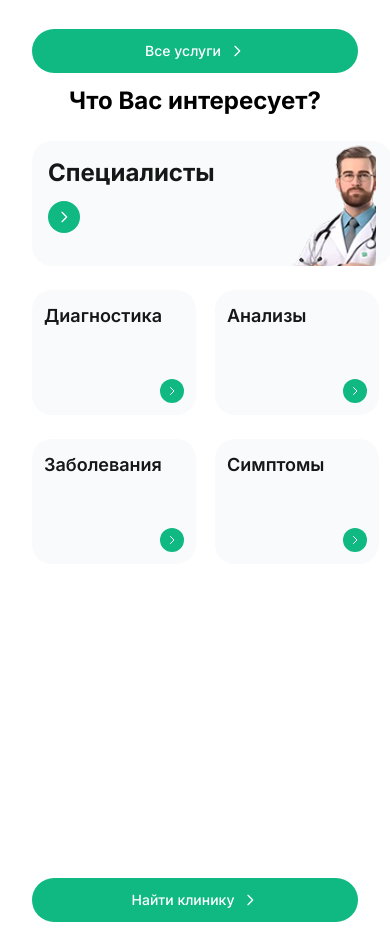
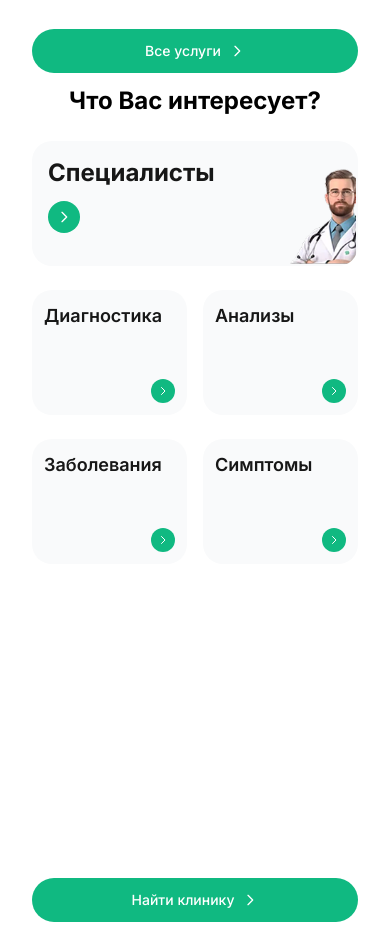
Before and after one commit to Vlad-a-1132/altamed-c, a Next.js app: page / in a window 390 px wide. Shown: the part 1020-1956 px from the top of the page. Built offline with nearby package versions, Linux system fonts and the light colour scheme.

Commit message:
Fix mobile responsiveness in 'Что Вас интересует?' section

```diff
--- a/src/app/page.tsx
+++ b/src/app/page.tsx
@@ -564,10 +564,10 @@ export default function Home() {
 
           <div className="flex flex-col lg:flex-row w-full justify-center gap-6">
             {/* Мобильная версия - блоки как на дизайне */}
-            <div className="md:hidden flex flex-col gap-6 w-full max-w-[370px] mx-auto px-4 pr-8">
-              {/* Блок Специалисты с изображением врача - w-370 h-125 */}
-              <div className="bg-gray-50 rounded-[20px] p-4 w-[360px] h-[125px] flex relative overflow-hidden">
-                <div className="flex flex-col justify-start pr-16">
+            <div className="md:hidden flex flex-col gap-6 w-full px-4">
+              {/* Блок Специалисты с изображением врача */}
+              <div className="bg-gray-50 rounded-[20px] p-4 h-[125px] flex relative overflow-hidden w-full">
+                <div className="flex flex-col justify-start flex-1 pr-4">
                   <span className="text-2xl font-bold mb-3">Специалисты</span>
                   <div className="w-8 h-8 bg-emerald-500 rounded-full flex items-center justify-center">
                     <svg className="w-4 h-4 text-white" fill="none" viewBox="0 0 24 24" stroke="currentColor">
@@ -575,13 +575,13 @@ export default function Home() {
                     </svg>
                   </div>
                 </div>
-                <div className="absolute right-4 top-1/2 transform -translate-y-1/2">
-                  <div className="w-[130px] h-[130px] overflow-hidden rounded-lg">
+                <div className="absolute transform -translate-y-1/2" style={{ top: '58%', right: '2px' }}>
+                  <div className="w-[100px] h-[100px] overflow-hidden rounded-lg">
                     <Image
                       src="/images/doctors/doc.png"
                       alt="Доктор"
-                      width={130}
-                      height={130}
+                      width={100}
+                      height={100}
                       style={{ objectFit: "cover", width: "100%", height: "100%" }}
                       priority
                     />
@@ -589,9 +589,9 @@ export default function Home() {
                 </div>
               </div>
 
-              {/* Блоки Диагностика и Анализы в ряд - каждый w-177 h-125 */}
-              <div className="grid grid-cols-2 gap-14">
-                <div className="bg-gray-50 rounded-[20px] p-3 w-[164px] h-[125px] flex flex-col justify-between">
+              {/* Блоки Диагностика и Анализы в ряд */}
+              <div className="grid grid-cols-2 gap-4">
+                <div className="bg-gray-50 rounded-[20px] p-3 h-[125px] flex flex-col justify-between w-full">
                   <span className="text-lg font-semibold">Диагностика</span>
                   <div className="w-6 h-6 bg-emerald-500 rounded-full flex items-center justify-center self-end">
                     <svg className="w-3 h-3 text-white" fill="none" viewBox="0 0 24 24" stroke="currentColor">
@@ -600,7 +600,7 @@ export default function Home() {
                   </div>
                 </div>
 
-                <div className="bg-gray-50 rounded-[20px] p-3 w-[164px] h-[125px] flex flex-col justify-between">
+                <div className="bg-gray-50 rounded-[20px] p-3 h-[125px] flex flex-col justify-between w-full">
                   <span className="text-lg font-semibold">Анализы</span>
                   <div className="w-6 h-6 bg-emerald-500 rounded-full flex items-center justify-center self-end">
                     <svg className="w-3 h-3 text-white" fill="none" viewBox="0 0 24 24" stroke="currentColor">
@@ -610,9 +610,9 @@ export default function Home() {
                 </div>
               </div>
 
-              {/* Блоки Заболевания и Симптомы в ряд - каждый w-177 h-125 */}
-              <div className="grid grid-cols-2 gap-14">
-                <div className="bg-gray-50 rounded-[20px] p-3 w-[164px] h-[125px] flex flex-col justify-between">
+              {/* Блоки Заболевания и Симптомы в ряд */}
+              <div className="grid grid-cols-2 gap-4">
+                <div className="bg-gray-50 rounded-[20px] p-3 h-[125px] flex flex-col justify-between w-full">
                   <span className="text-lg font-semibold">Заболевания</span>
                   <div className="w-6 h-6 bg-emerald-500 rounded-full flex items-center justify-center self-end">
                     <svg className="w-3 h-3 text-white" fill="none" viewBox="0 0 24 24" stroke="currentColor">
@@ -621,7 +621,7 @@ export default function Home() {
                   </div>
                 </div>
 
-                <div className="bg-gray-50 rounded-[20px] p-3 w-[164px] h-[125px] flex flex-col justify-between">
+                <div className="bg-gray-50 rounded-[20px] p-3 h-[125px] flex flex-col justify-between w-full">
                   <span className="text-lg font-semibold">Симптомы</span>
                   <div className="w-6 h-6 bg-emerald-500 rounded-full flex items-center justify-center self-end">
                     <svg className="w-3 h-3 text-white" fill="none" viewBox="0 0 24 24" stroke="currentColor">
@@ -633,7 +633,7 @@ export default function Home() {
             </div>
 
             {/* Мобильная карта */}
-            <div className="md:hidden w-full mx-auto px-4 mt-6">
+            <div className="md:hidden w-full px-4 mt-6">
               <div className="w-full h-[250px] rounded-[20px] overflow-hidden mb-4 relative">
                 <div ref={mobileMapRef} className="w-full h-full">
                   {/* Fallback content while map is loading */}
```
